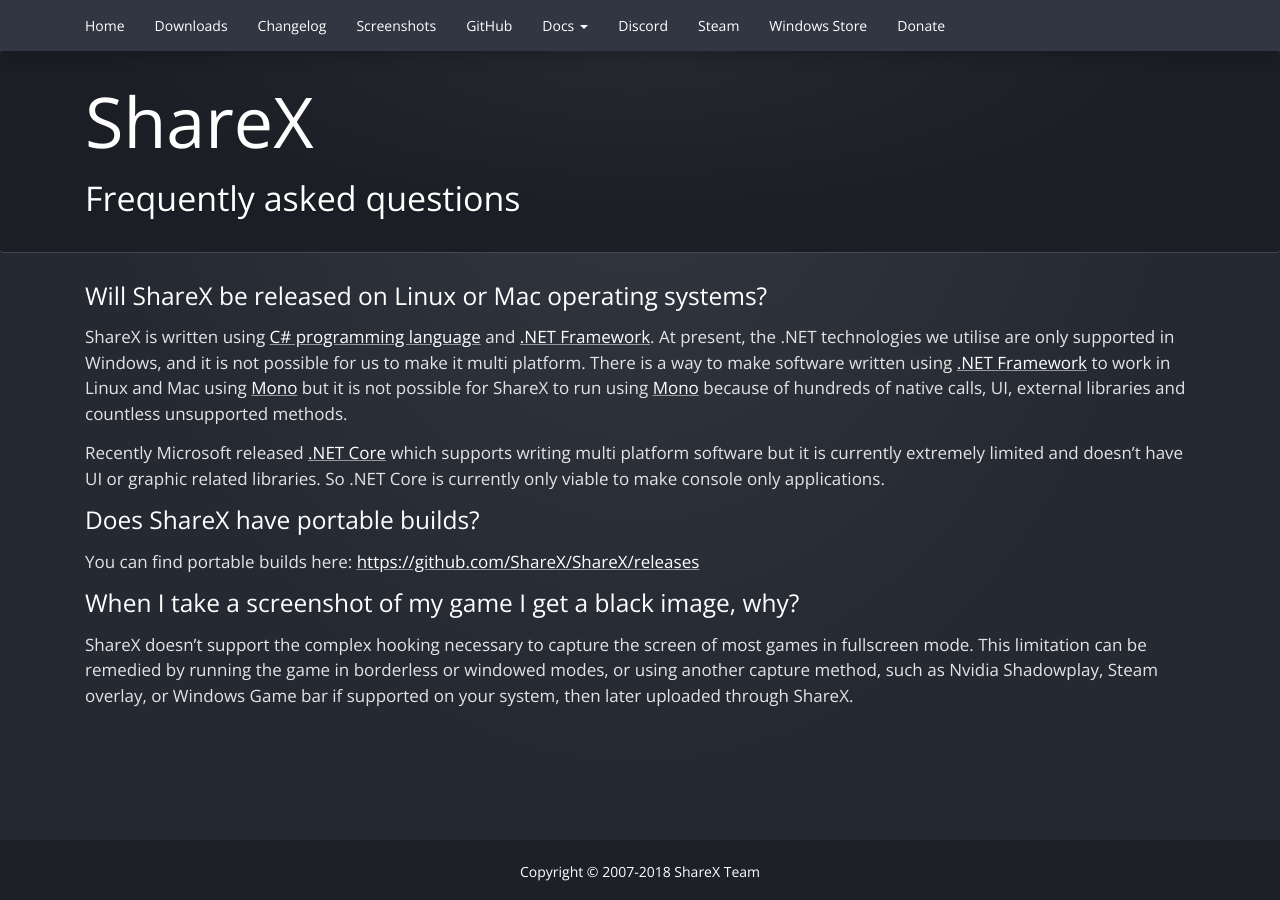
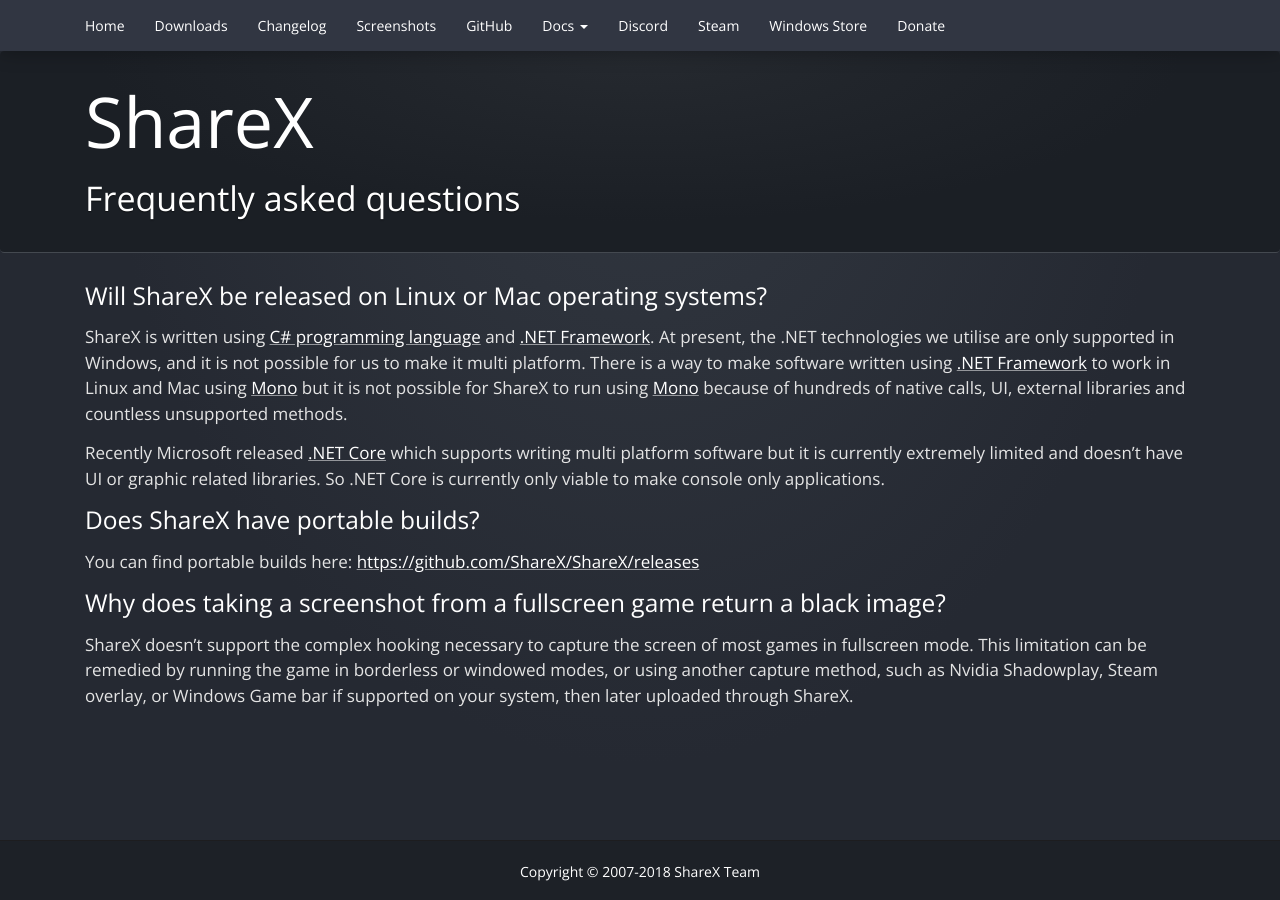
Before and after one commit to ShareX/sharex.github.io, a Jekyll site: the page built from docs/faq.md, in a window 1280 px wide. Built offline with Jekyll 4.4.1, drawn with Linux system fonts in a browser that asks for light colours; nearby versions of some CDN libraries.

Commit message:
Update question to be more fluent

```diff
--- a/docs/faq.md
+++ b/docs/faq.md
@@ -13,6 +13,6 @@
 
 You can find portable builds here: [https://github.com/ShareX/ShareX/releases](https://github.com/ShareX/ShareX/releases)
 
-### When I take a screenshot of my game I get a black image, why?
+### Why does taking a screenshot from a fullscreen game return a black image?
 
 ShareX doesn't support the complex hooking necessary to capture the screen of most games in fullscreen mode. This limitation can be remedied by running the game in borderless or windowed modes, or using another capture method, such as Nvidia Shadowplay, Steam overlay, or Windows Game bar if supported on your system, then later uploaded through ShareX.
```
